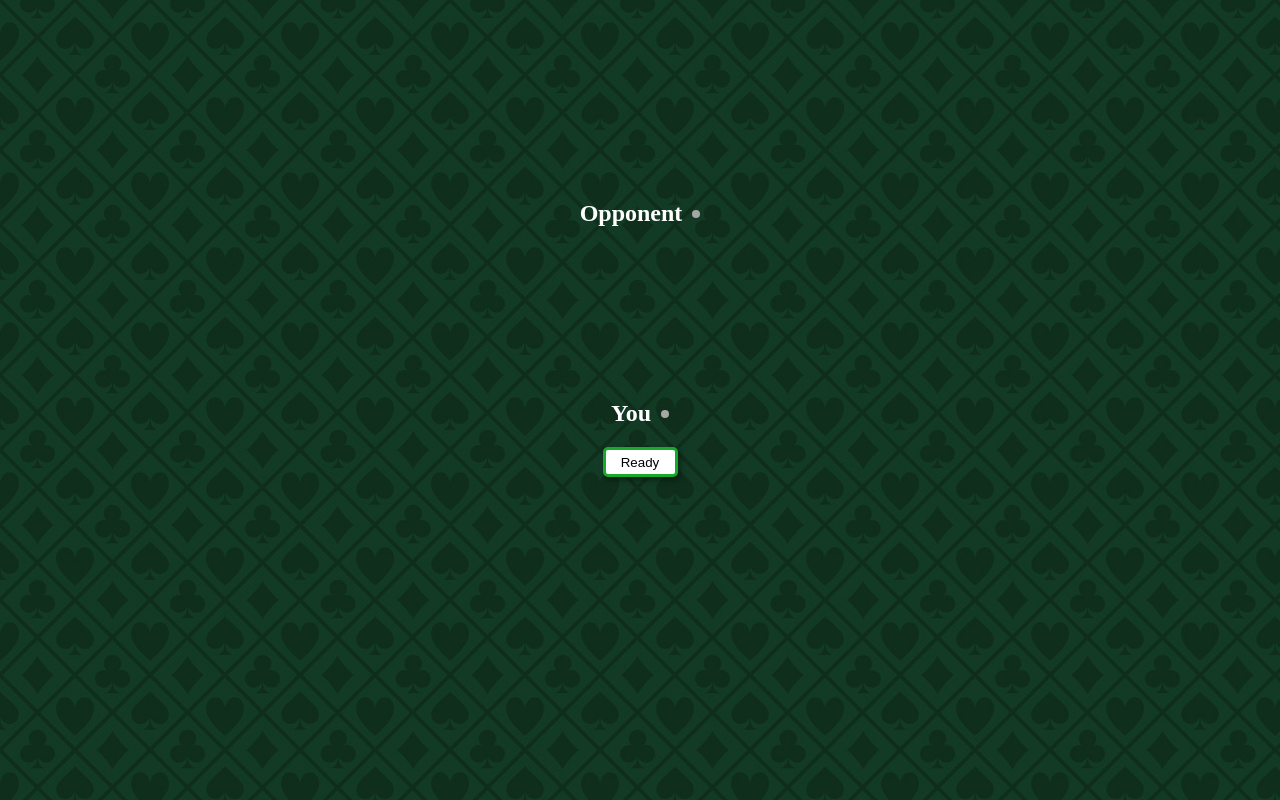
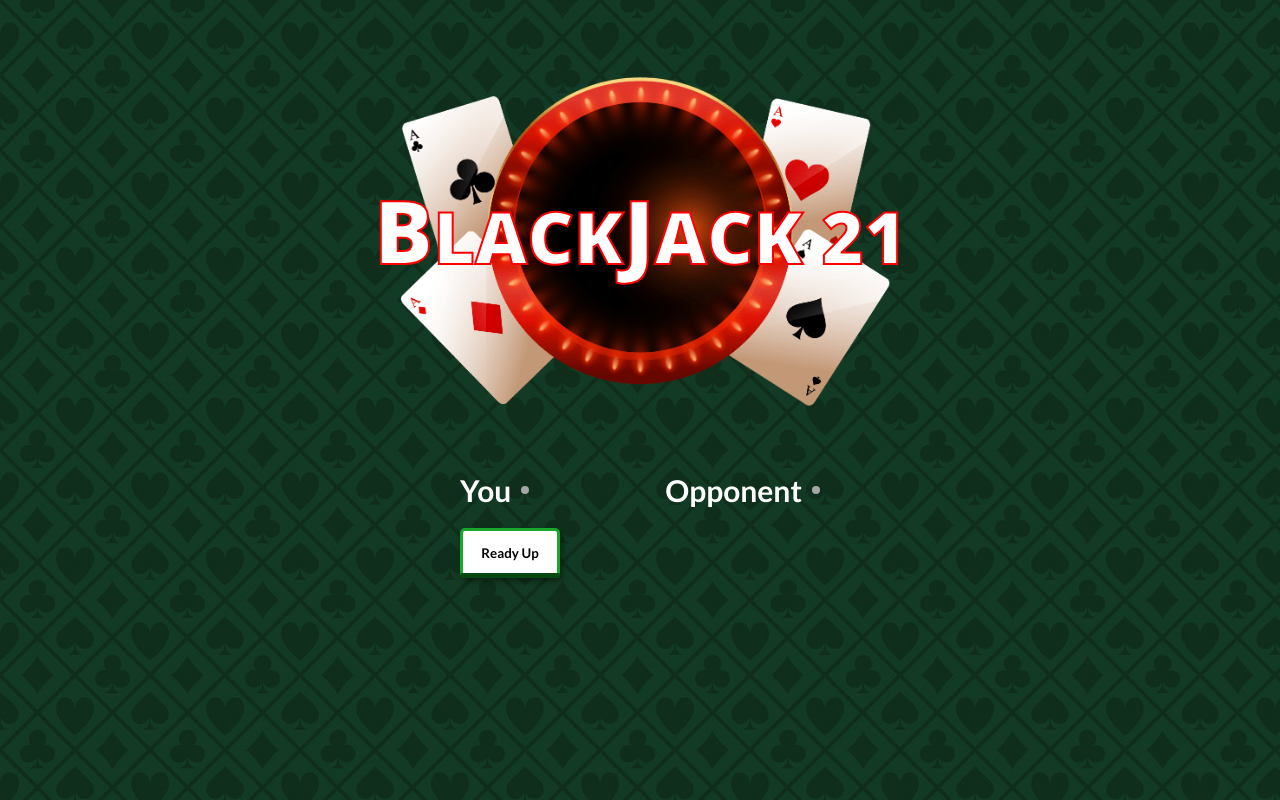
Before and after one commit to JeffreyJoumjian/blackjack-react, a React app in the folder client/: page / in a window 1280 px wide. Built offline with nearby package versions, Linux system fonts and the light colour scheme; no server answers.

Commit message:
styled homepage | styling button

```diff
--- a/client/src/Components/App.css
+++ b/client/src/Components/App.css
@@ -1,3 +1,6 @@
+@import url("https://fonts.googleapis.com/css2?family=Open+Sans:wght@800&display=swap");
+@import url("https://fonts.googleapis.com/css2?family=Lato:wght@400;700&display=swap");
+
 html,
 body,
 * {
@@ -15,6 +18,8 @@ body,
 }
 
 .App {
+  font-family: "Lato", sans-serif;
+
   display: flex;
   flex-direction: column;
   align-items: center;
@@ -28,17 +33,34 @@ input {
   width: 120px;
 }
 
+button {
+  font-family: "Lato", sans-serif;
+  font-weight: bold;
+}
+
+.lobby {
+  margin-top: 50px;
+  margin-bottom: 150px;
+  display: flex;
+  flex-direction: row;
+  /* align-items: center; */
+  justify-content: center;
+}
+
 .player-container,
 .opponent-container {
   display: flex;
   flex-direction: column;
-  align-items: center;
-  width: 200px;
-  height: 200px;
+  width: 180px;
 }
 
-.player-container {
-  /* margin-right: 100px; */
+.opponent-container {
+  align-items: flex-end;
+}
+
+.opponent-container {
+  /* margin: 100px 0px; */
+  /* margin-left: 100px; */
 }
 
 .ready-container {
@@ -46,6 +68,7 @@ input {
   display: flex;
   flex-direction: row;
   align-items: center;
+  font-size: 20px;
 }
 
 .ready-indicator {
@@ -63,3 +86,44 @@ input {
 #btn-ready {
   margin-top: 20px;
 }
+
+.title-container {
+  position: relative;
+  align-items: center;
+  justify-content: center;
+  /* width: 500px;
+  height: 350px; */
+  width: 700px;
+  height: 350px;
+  text-align: center;
+  overflow: hidden;
+}
+
+.title {
+  width: 100%;
+  z-index: 1;
+  position: absolute;
+  top: 45%;
+  left: 50%;
+  transform: translate(-50%, -50%);
+  font-size: 72px;
+  font-weight: 800;
+  font-family: "Open Sans", sans-serif;
+  text-shadow: 5px 5px 5px 5px rgba(0, 0, 0, 0.3);
+  -webkit-text-stroke: 2px red;
+}
+
+.title span {
+  font-size: 88px !important;
+}
+
+.logo {
+  position: absolute;
+  top: 60%;
+  left: 50%;
+  transform: translate(-50%, -55%);
+  /* width: 500px;
+  height: 333.37px; */
+  width: 750px;
+  height: 500px;
+}
--- a/client/src/Components/App.js
+++ b/client/src/Components/App.js
@@ -3,6 +3,7 @@ import io from 'socket.io-client';
 import AudioManager from '../Audio/AudioManager';
 
 import './App.css';
+import './Button/Button.css';
 import Table from './Table/Table';
 
 const socket = io.connect('http://localhost:3000');
@@ -26,7 +27,6 @@ function App() {
 	};
 
 	const defaultState = {
-		playAgain: false,
 		gameIsFull: false,
 		gameHasStarted: false,
 	};
@@ -52,11 +52,12 @@ function App() {
 
 	// done
 	function playerReadyListener() {
-		socket.off('ready').on('ready', (playerIndex) => {
-			if (playerIndex === playerState.playerIndex)
-				setPlayerState({ ...playerState, connectionStatus: 'ready' });
-			else
-				setOpponentState({ ...opponentState, connectionStatus: 'ready' });
+		socket.off('ready').on('ready', (players) => {
+			updatePlayerStates(players, true)
+			// if (playerIndex === playerState.playerIndex)
+			// 	setPlayerState({ ...playerState, connectionStatus: 'ready' });
+			// else
+			// 	setOpponentState({ ...opponentState, connectionStatus: 'ready' });
 		});
 	}
 
@@ -137,16 +138,6 @@ function App() {
 		clearInterval(interval);
 	}
 
-	// if both players have a result => let them play again
-	useEffect(() => {
-		if (playerState.winStatus && opponentState.winStatus)
-			setState(prevState => ({ ...prevState, playAgain: true }));
-		// setState({ ...state, playAgain: true });
-		else
-			setState(prevState => ({ ...prevState, playAgain: false }));
-	}, [playerState.winStatus, opponentState.winStatus]);
-
-
 	useEffect(() => {
 
 		// start timer
@@ -193,7 +184,7 @@ function App() {
 		setTimerOn(false);
 	}
 
-	function onClickPlayAgain() {
+	function onClickPlayAgain(e) {
 		setState(defaultState);
 		setPlayerState({ ...defaultPlayerState, playerIndex: playerState.playerIndex });
 		setOpponentState({ ...defaultOpponentState, playerIndex: opponentState.playerIndex });
@@ -220,19 +211,30 @@ function App() {
 
 			{!gameHasStarted && !gameIsFull &&
 				<>
-					<div className="opponent-container">
-						<div className="ready-container">
-							<h2>Opponent</h2>
-							<div className={`ready-indicator${opponentState.connectionStatus === "ready" ? " ready" : ""}`}></div>
-						</div>
+					<div className="title-container">
+						<p className="title">
+							<span>B</span>LACK<span>J</span>ACK 21</p>
+						<img className="logo" src="/casino2.png" alt="" />
 					</div>
 
-					<div className="player-container">
-						<div className="ready-container">
-							<h2>You</h2>
-							<div className={`ready-indicator${playerState.connectionStatus === "ready" ? " ready" : ""}`}></div>
+					<div className="lobby">
+
+						<div className="player-container">
+							<div className="ready-container">
+								<h2>You</h2>
+								<div className={`ready-indicator${playerState.connectionStatus === "ready" ? " ready" : ""}`}></div>
+							</div>
+							<button className="btn-action" id="btn-ready" onClick={onClickReady}>Ready Up</button>
 						</div>
-						<button className="btn-action" id="btn-ready" onClick={onClickReady}>Ready</button>
+
+						<div className="opponent-container">
+							<div className="ready-container">
+								<h2>Opponent</h2>
+								<div className={`ready-indicator${opponentState.connectionStatus === "ready" ? " ready" : ""}`}></div>
+							</div>
+						</div>
+
+
 					</div>
 				</>
 			}
@@ -242,6 +244,7 @@ function App() {
 					timer={timer}
 					onClickHit={onClickHit}
 					onClickStand={onClickStand}
+					onClickPlayAgain={onClickPlayAgain}
 					player={playerState}
 					opponent={opponentState}
 				/>
--- /dev/null
+++ b/client/src/Components/Button/Button.css
@@ -0,0 +1,52 @@
+.btn-action {
+  z-index: 2;
+  position: relative;
+  width: 100px;
+  height: 50px;
+  border-radius: 5px;
+  background: white;
+  border: 3px solid rgb(24, 168, 43);
+  box-shadow: 2px 3px 5px rgba(0, 0, 0, 0.4);
+  transition: transform 100ms ease-in-out;
+}
+
+.btn-action::after {
+  z-index: 1;
+  content: "";
+  background: rgb(7, 71, 16);
+  width: 105%;
+  height: 5px;
+  position: absolute;
+  left: 50%;
+  transform: translateX(-50%);
+  margin-top: 28px;
+}
+
+.btn-action:active {
+  transform: translateY(1px);
+}
+
+.pushable {
+  background: hsl(340deg 100% 32%);
+  border: none;
+  border-radius: 12px;
+  padding: 0;
+  cursor: pointer;
+}
+.front {
+  display: block;
+  padding: 12px 42px;
+  border-radius: 12px;
+  font-size: 1.25rem;
+  background: hsl(345deg 100% 47%);
+  color: white;
+  transform: translateY(-4px);
+}
+
+.pushable:active .front {
+  transform: translateY(-2px);
+}
+
+.pushable:focus:not(:focus-visible) {
+  outline: none;
+}
--- /dev/null
+++ b/client/src/Components/Button/Button.js
@@ -0,0 +1,11 @@
+export default function Button(props) {
+
+	const { className, id, onClick, text } = props;
+	return (
+		<button className={className} id={id} onClick={onClick}>
+			<span className="btn-front">
+				{text}
+			</span>
+		</button>
+	)
+}
--- a/client/src/Components/Game.js
+++ /dev/null
@@ -1,10 +0,0 @@
-
-function Game() {
-	return (
-		<div className="Game">
-			<h1>Game</h1>
-		</div>
-	)
-}
-
-export default Game;
--- a/client/src/Components/Table/Table.css
+++ b/client/src/Components/Table/Table.css
@@ -1,6 +1,6 @@
 .table {
   width: 100%;
-  /* height: 100%; */
+  height: 90%;
   display: flex;
   flex-direction: column;
   align-items: center;
@@ -76,20 +76,6 @@
   justify-content: center;
 }
 
-.btn-action {
-  width: 75px;
-  height: 30px;
-  border-radius: 5px;
-  background: white;
-  border: 3px solid rgb(24, 168, 43);
-  box-shadow: 2px 3px 5px rgba(0, 0, 0, 0.4);
-  transition: transform 100ms ease-in-out;
-}
-
-.btn-action:active {
-  transform: translateY(1px);
-}
-
 #btn-hit {
   margin-right: 50px;
 }
--- a/client/src/Components/Table/Table.js
+++ b/client/src/Components/Table/Table.js
@@ -6,6 +6,7 @@ export default function Table(props) {
 
 	const [hitDisplay, setHitDisplay] = useState(true);
 	const [standDisplay, setStandDisplay] = useState(true);
+	const [playAgainDisplay, setPlayAgainDisplay] = useState(false);
 
 	const {
 		player, opponent,
@@ -13,6 +14,7 @@ export default function Table(props) {
 	} = props;
 
 
+	// check when to display appropriate buttons
 	useEffect(() => {
 		if (player.score >= 21 || timer <= 0 || player.winStatus) {
 			setHitDisplay(false);
@@ -22,7 +24,14 @@ export default function Table(props) {
 			setHitDisplay(true);
 			setStandDisplay(true);
 		}
-	}, [player.score, timer, player.winStatus]);
+
+		// if both players have a result
+		if (player.winStatus && opponent.winStatus)
+			setPlayAgainDisplay(true);
+		else
+			setPlayAgainDisplay(false);
+
+	}, [player.score, timer, player.winStatus, opponent.winStatus]);
 
 
 	function onClickHit(e) {
@@ -33,6 +42,10 @@ export default function Table(props) {
 		setStandDisplay(false);
 		setHitDisplay(false);
 		props.onClickStand(e);
+	}
+
+	function onClickPlayAgain(e) {
+		props.onClickPlayAgain(e);
 	}
 
 	function calculateBackgroundColor() {
@@ -72,10 +85,9 @@ export default function Table(props) {
 				}} />
 
 				<div className="actions">
-					{hitDisplay &&
-						<button
-							className="btn-action" id="btn-hit" onClick={onClickHit}>Hit</button>}
-					{standDisplay && <button className="btn-action" id="stand" onClick={onClickStand}>stand</button>}
+					{hitDisplay && <button className="btn-action" id="btn-hit" onClick={onClickHit}>Hit</button>}
+					{standDisplay && <button className="btn-action" id="btn-stand" onClick={onClickStand}>Stand</button>}
+					{playAgainDisplay && <button className="btn-action" id="btn-play" onClick={onClickPlayAgain}>Play Again</button>}
 				</div>
 			</div>
 
--- a/client/src/index.js
+++ b/client/src/index.js
@@ -3,7 +3,6 @@ import ReactDOM from 'react-dom';
 import { Router, Switch, Route } from 'react-router-dom';
 import { createBrowserHistory } from 'history';
 import App from './Components/App';
-import Game from './Components/Game';
 
 const history = createBrowserHistory();
 
@@ -11,7 +10,6 @@ ReactDOM.render(
 	<React.StrictMode>
 		<Router history={history} >
 			<Route exact path="/" component={App} />
-			<Route exact path="/game" component={Game} />
 		</Router>
 	</React.StrictMode>
 	, document.getElementById('root'));
--- a/server/game.js
+++ b/server/game.js
@@ -104,7 +104,7 @@ function playerIsReady(connections, io, socket) {
 		// player is connected and ready
 		socket.player.connectionStatus = "ready";
 
-		io.emit('ready', playerIndex);
+		io.emit('ready', getPlayers(connections));
 
 		// if there are missing players => don't start
 		for (let i = 0; i < connections.length; i++)
```
Also changed, not shown: client/public/casino.png (added), client/public/casino2.png (added).
